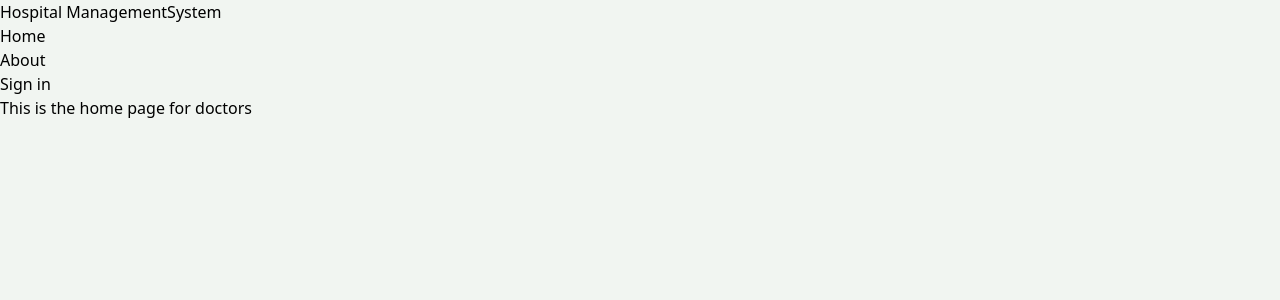
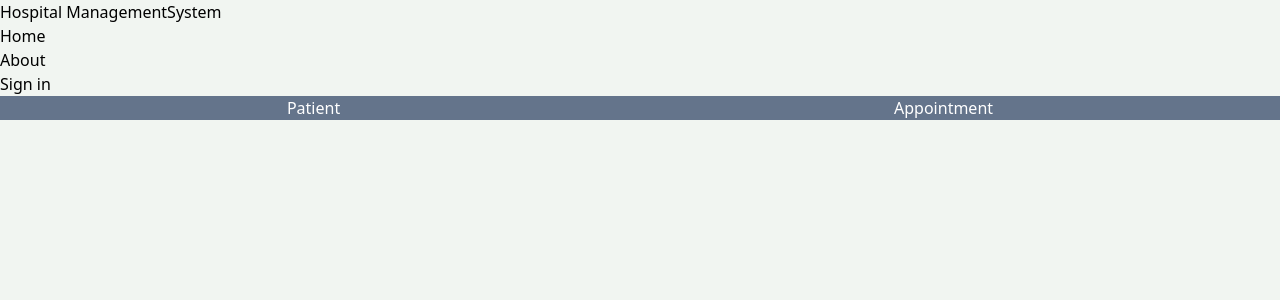
Before and after one commit to sameer-hasan18/Term-Project, a React (Vite) app in the folder client/: page /home-doctor in a window 1280 px wide. Shown: the top 300 px of the page. Built offline with nearby package versions, Linux system fonts and the light colour scheme.

Commit message:
doctor (we do the full with css on william laptop)

```diff
--- a/client/src/pages/Home_doctor.jsx
+++ b/client/src/pages/Home_doctor.jsx
@@ -1,7 +1,61 @@
-import React from 'react'
+import React, {useState} from 'react';
 
 export default function Home_doctor() {
+
+    const [activeTab, setActiveTab] = useState('Doctor');
+
+    const handleTabClick = (tabName) => {
+      setActiveTab(tabName);
+    }
+
+
   return (
-    <h1>This is the home page for doctors</h1>
-  )
+    <div>
+      <div  style={{ backgroundColor: '#64748B' ,  display: 'flex', justifyContent: 'space-around', color:'white', padding:'0 10px 0 10px' }}>
+        <button
+          className={activeTab === 'Patient' ? 'active' : ''}
+          onClick={() => handleTabClick('Patient')}
+        >
+        Patient
+        </button>
+        <button
+          className={activeTab === 'Appointment' ? 'active' : ''}
+          onClick={() => handleTabClick('Appointment')}
+        >
+        Appointment
+        </button>
+
+      </div>
+
+      <div className="content">
+        {activeTab === 'Patient' && <table>
+          <thead>
+            <tr>
+              <th>Name</th>
+              <th>Date</th>
+              <th>Time</th>
+            </tr>
+
+
+          </thead>
+          <tbody>
+            <tr>
+              <td>Ray</td>
+              <td>20/09/2015</td>
+              <td>18:00</td>
+            </tr>
+
+
+
+          </tbody>
+
+
+        </table>
 }
+
+
+        {activeTab === 'Appointment' && <h1>Appointments</h1>}
+      </div>
+    </div>
+  );
+  }
```
